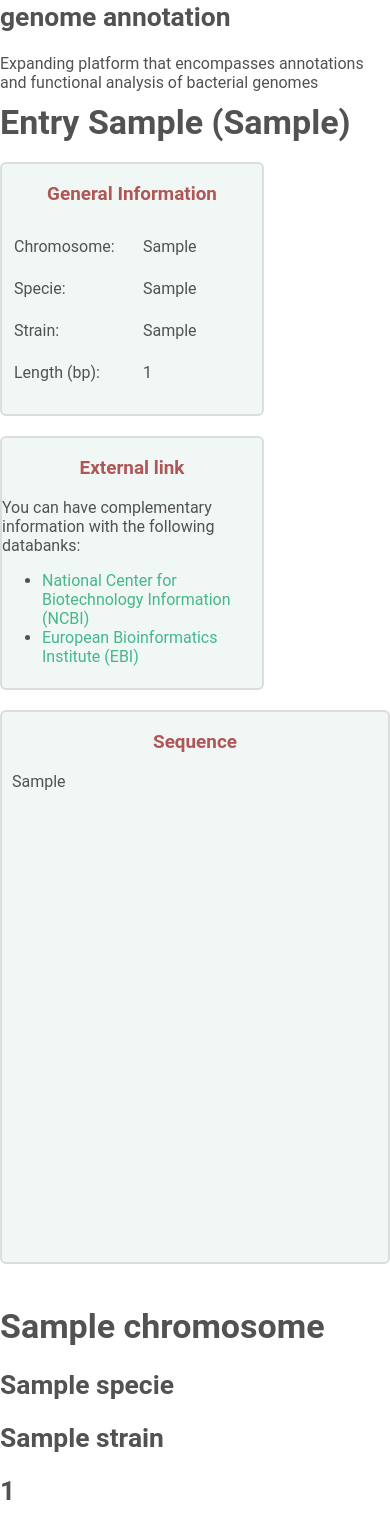
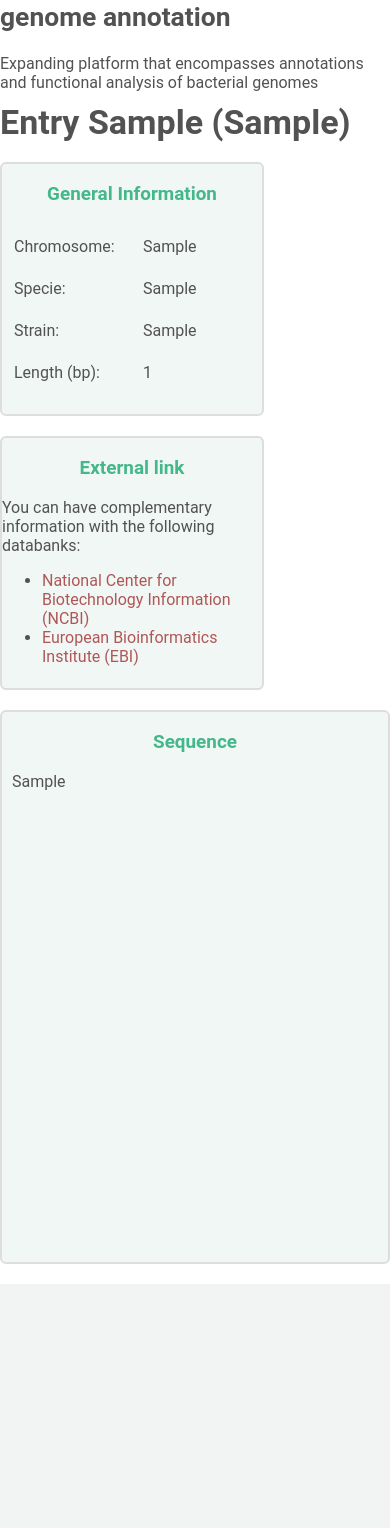
Before and after one commit to MR-biosoft/AnnotationWebsite, a Django app: template Python/prokaryote/annotation/templates/single_genome_entry.html in a window 390 px wide. Shown: the part 390-1918 px from the top of the page. After the commit the page ends 1674 px from the top, so only its background shows below. Run offline with Django 3.2, Linux system fonts and the light colour scheme; tables that the repository leaves empty hold one stand-in row (values such as "Sample post"); the template is opened without the code that fills it: values that come from a table or form of the project are taken from there, most other values are stand-ins (such as "Sample title", 1, 10 or a date in 2020).

Commit message:
:iphone: Modification of colors in queries

```diff
--- a/Python/prokaryote/annotation/templates/single_gene_entry.html
+++ b/Python/prokaryote/annotation/templates/single_gene_entry.html
@@ -19,7 +19,7 @@
 
     <header>
         <div class="header-1">
-            <h1 class="text-heading">Bacterial genome entry</h1>
+            <h1 class="text-heading">Bacterial gene entry</h1>
             <h2 class="description-title">The browser for bacterial genome annotation</h2>
             Expanding platform that encompasses annotations and functional analysis of bacterial genomes
         </div>
--- a/Python/prokaryote/annotation/templates/single_genome_entry.html
+++ b/Python/prokaryote/annotation/templates/single_genome_entry.html
@@ -93,10 +93,3 @@
 </body>
 
 </html>
-
-
-
-<h1> {{ chromosome }} </h1>
-<h2> {{ specie }} </h2>
-<h2> {{ strain }} </h2>
-<h2> {{ length }} </h2>
--- a/Python/prokaryote/static/css/custom_styles.css
+++ b/Python/prokaryote/static/css/custom_styles.css
@@ -32,7 +32,6 @@ input {
 legend {
     font-size: 0.5cm;
     font-weight: bold;
-    color: rgb(175, 87, 87);
     color: rgb(68, 183, 139);
 }
 
@@ -199,18 +198,6 @@ td {
     content: ' \025B4';
 }
 
-/* List */
-
-li a {
-    color: rgb(68, 183, 139);
-    text-decoration: none;
-}
-
-li a:hover {
-    text-decoration: underline;
-    color: rgb(17, 83, 54);
-}
-
 /* Main Page */
 
 .body-main-title {
@@ -312,6 +299,7 @@ hr {
 
 .entry-title {
     text-align: center;
+    color: rgb(68, 183, 139);
 }
 
 .entry-information-table {
```
